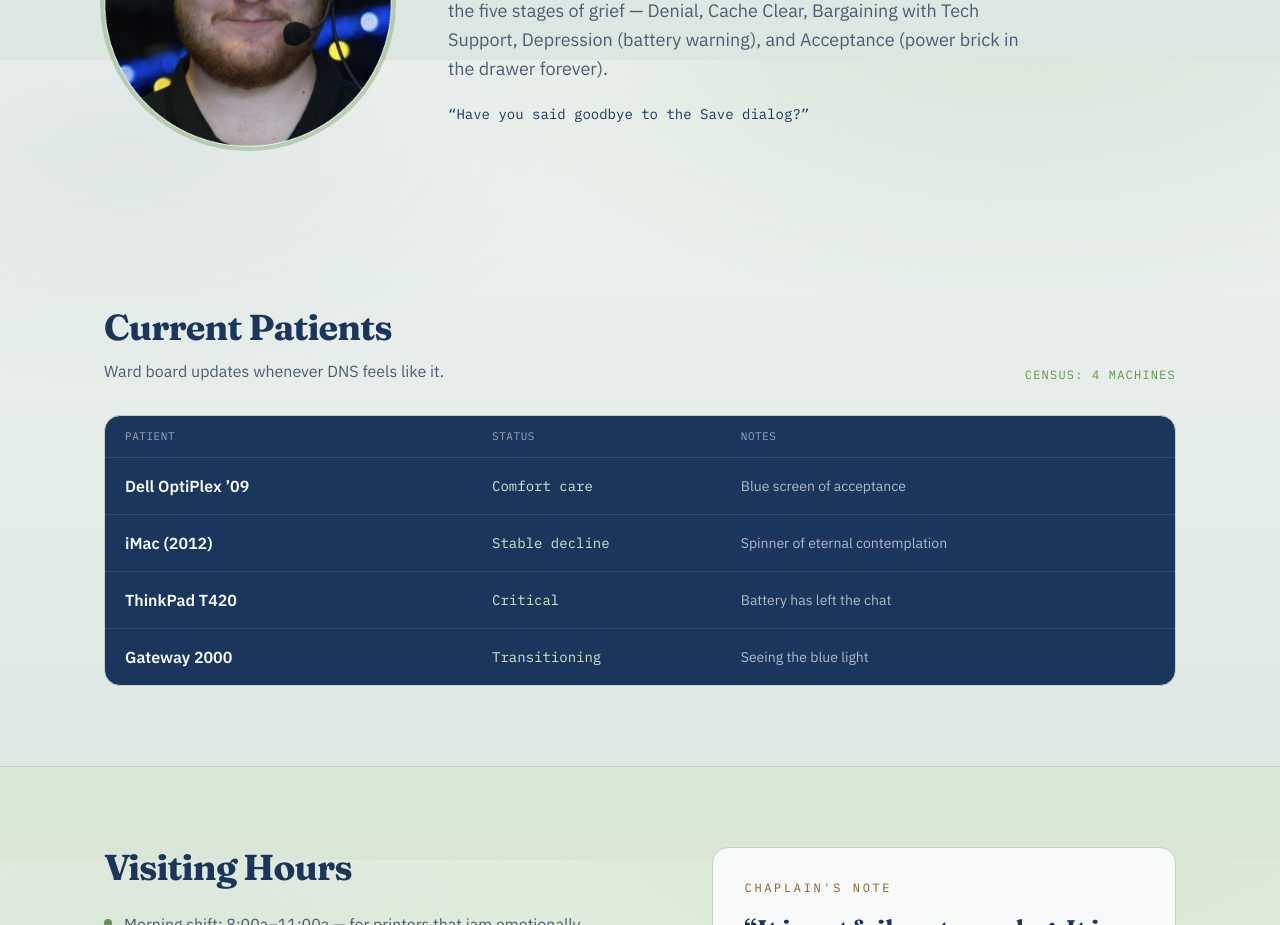
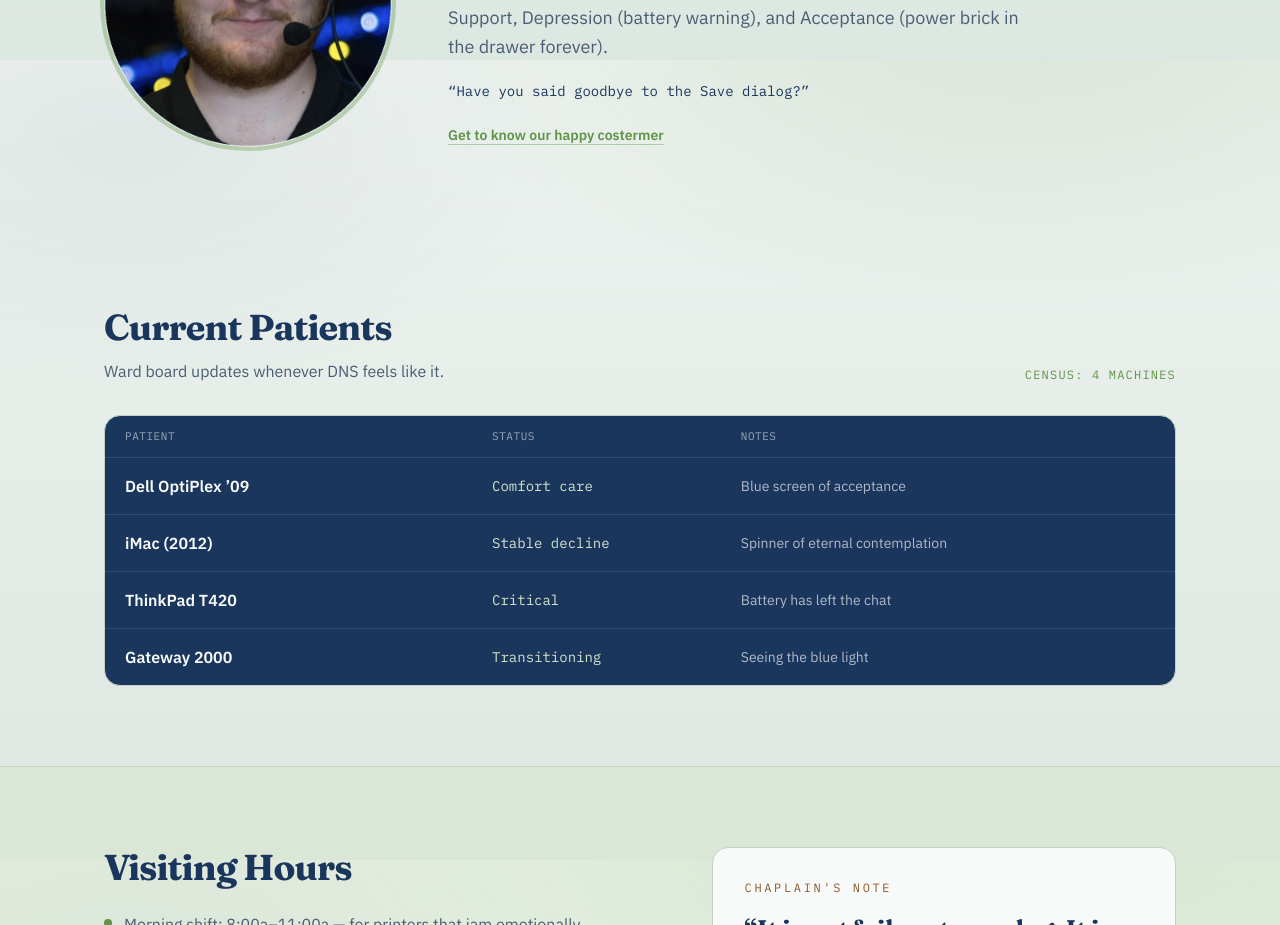
Before and after one commit to BadBraddA1/stjoes-computer-hospice, a Next.js app: page / in a window 1280 px wide. Shown: the part 1540-2465 px from the top of the page. Built offline with nearby package versions, Linux system fonts and the light colour scheme.

Commit message:
Add happy costermer link that rickrolls visitors.
Co-authored-by: Cursor <cursoragent@cursor.com>

```diff
--- a/app/page.tsx
+++ b/app/page.tsx
@@ -154,6 +154,14 @@ export default function HomePage() {
             <p className="mt-5 font-mono text-sm text-ink">
               “Have you said goodbye to the Save dialog?”
             </p>
+            <a
+              href="https://www.youtube.com/watch?v=dQw4w9WgXcQ"
+              target="_blank"
+              rel="noreferrer"
+              className="mt-6 inline-flex text-sm font-semibold text-accent underline decoration-accent/40 underline-offset-4 transition hover:decoration-accent"
+            >
+              Get to know our happy costermer
+            </a>
           </div>
         </div>
       </section>
```
Also changed, not shown: 1 other file (tests, documents, lock files or other folders).
